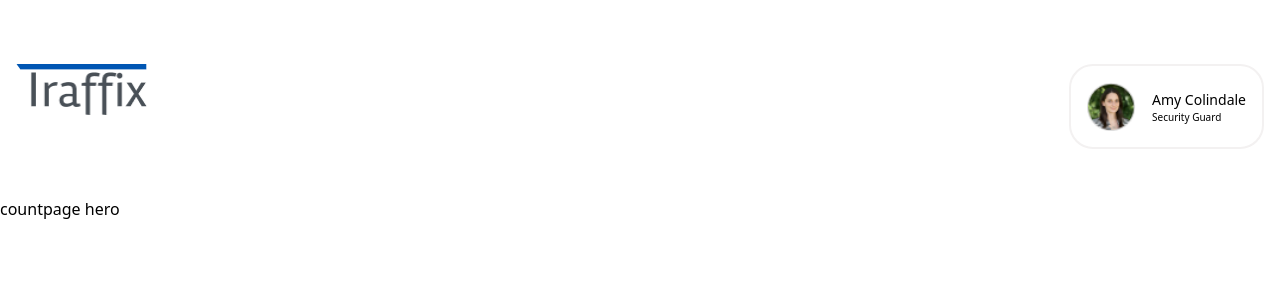
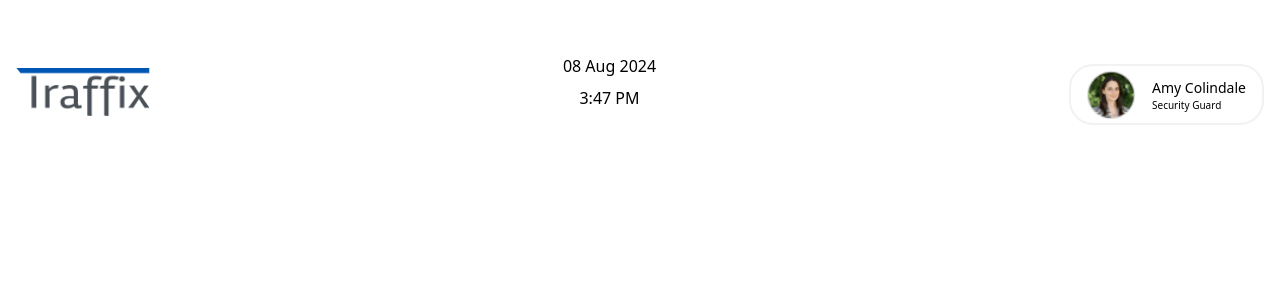
Before and after one commit to Marshall-D/traffix, a Next.js app: page /count in a window 1280 px wide. Shown: the top 300 px of the page. Built offline with nearby package versions, Linux system fonts and the light colour scheme.

Commit message:
chore: add pagehero component

```diff
--- a/package.json
+++ b/package.json
@@ -12,6 +12,7 @@
     "@mdi/js": "^7.4.47",
     "@mdi/react": "^1.6.1",
     "classnames": "^2.5.1",
+    "dayjs": "^1.11.12",
     "formik": "^2.4.6",
     "next": "14.2.5",
     "react": "^18",
--- a/pages/count/index.tsx
+++ b/pages/count/index.tsx
@@ -11,7 +11,9 @@ const CountPage: React.FC<ICountPage> = () => {
   return (
     <div>
       <CountPageHeader></CountPageHeader>
-      <CountPageHero></CountPageHero>
+      <div className="md:hidden  items-center">
+        <CountPageHero></CountPageHero>
+      </div>
       {/* <div id="count-body">
         <p>current count</p>
         <div>
--- a/src/components/countPageHeader/index.tsx
+++ b/src/components/countPageHeader/index.tsx
@@ -3,6 +3,7 @@ import Image from "next/image";
 import React, { FC } from "react";
 import ProfileCard from "../profileCard";
 import logo from "../../assets/logo-new.png";
+import CountPageHero from "../countPageHero";
 
 interface Props {
   label?: string;
@@ -12,12 +13,16 @@ const CountPageHeader: FC<Props> = ({ label }) => {
   return (
     <div className="flex  mt-16 mb-8  pb-4 px-4 justify-between border-b-2 border-b-grey md:border-b-0">
       <div className="">
-        <div className="text-lg md:hidden">
+        <div className="text-lg mt-2 md:hidden">
           <p>Count Page</p>{" "}
         </div>
-        <div className="hidden md:block  w-[131px]  h-[51px] relative">
+        <div className="hidden md:block mt-1 w-[134px]  h-[48px] relative">
           <Image alt="logo" layout="fill" src={logo} />
         </div>{" "}
+      </div>
+
+      <div className=" hidden md:block  mt-[-10px]">
+        <CountPageHero></CountPageHero>
       </div>
 
       <ProfileCard></ProfileCard>
--- a/src/components/countPageHero/index.tsx
+++ b/src/components/countPageHero/index.tsx
@@ -1,12 +1,18 @@
 import classNames from "classnames";
 import React, { FC } from "react";
+import dayjs from "dayjs";
 
 interface Props {
   label?: string;
 }
 
 const CountPageHero: FC<Props> = ({ label }) => {
-  return <div>countpage hero</div>;
+  return (
+    <div className="flex flex-col items-center gap-2 ">
+      <p> {dayjs(new Date()).format(" DD MMM YYYY ")}</p>
+      <p> {dayjs(new Date()).format("h:mm A ")}</p>
+    </div>
+  );
 };
 
 export default CountPageHero;
--- a/src/components/profileCard/index.tsx
+++ b/src/components/profileCard/index.tsx
@@ -9,7 +9,7 @@ interface Props {
 
 const ProfileCard: FC<Props> = ({ label }) => {
   return (
-    <div className="flex rounded-3xl md:border-2 md:border-grey md:p-4 md:gap-4 ">
+    <div className="flex rounded-3xl md:border-2 md:border-grey md:px-4 md:py-1 md:gap-4 ">
       <div className="w-[40px]  h-[40px] md:w-[49px]  md:h-[49px]  relative">
         <Image alt="logo" layout="fill" src={avatar} />
       </div>{" "}
```
Also changed, not shown: 1 other file (tests, documents, lock files or other folders).
